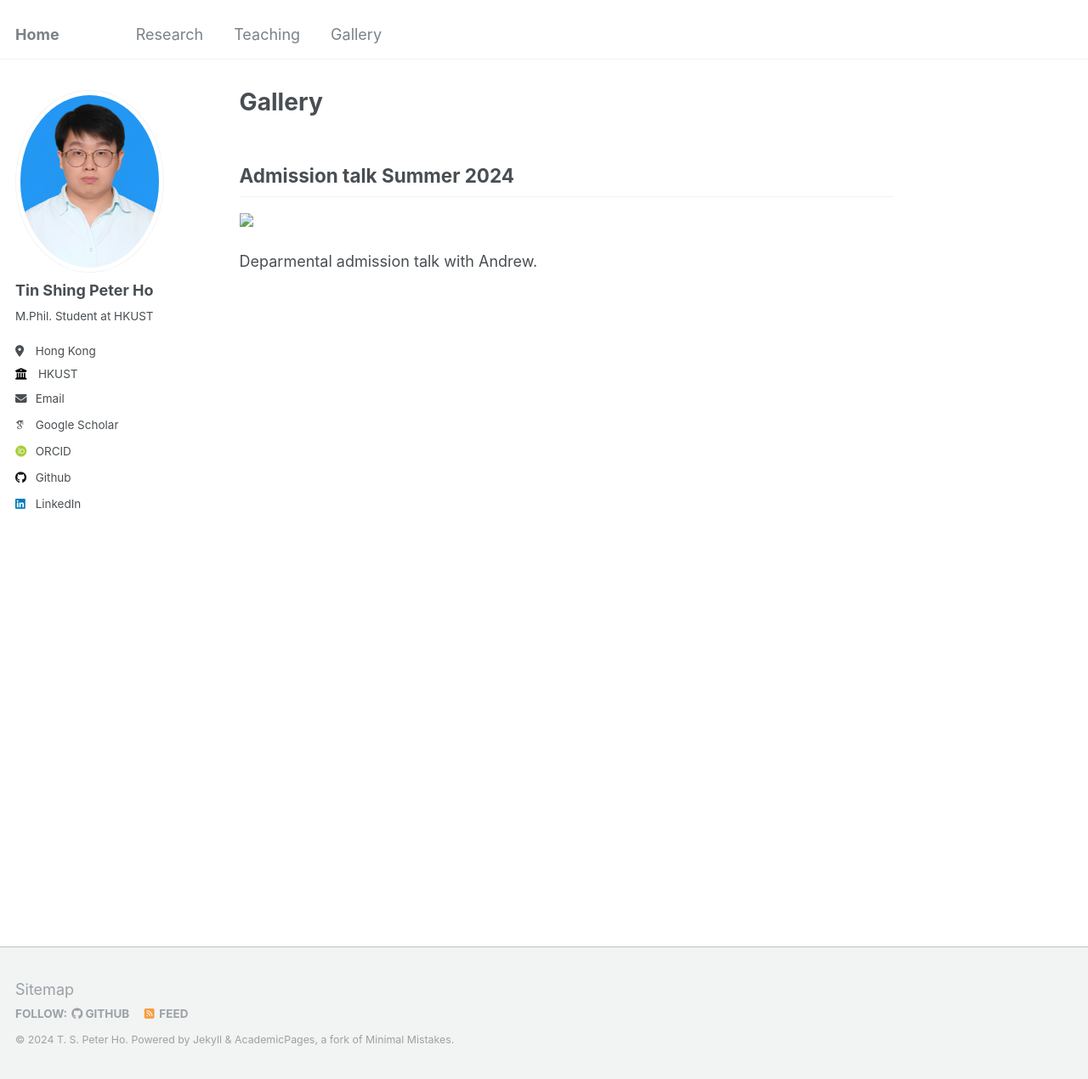
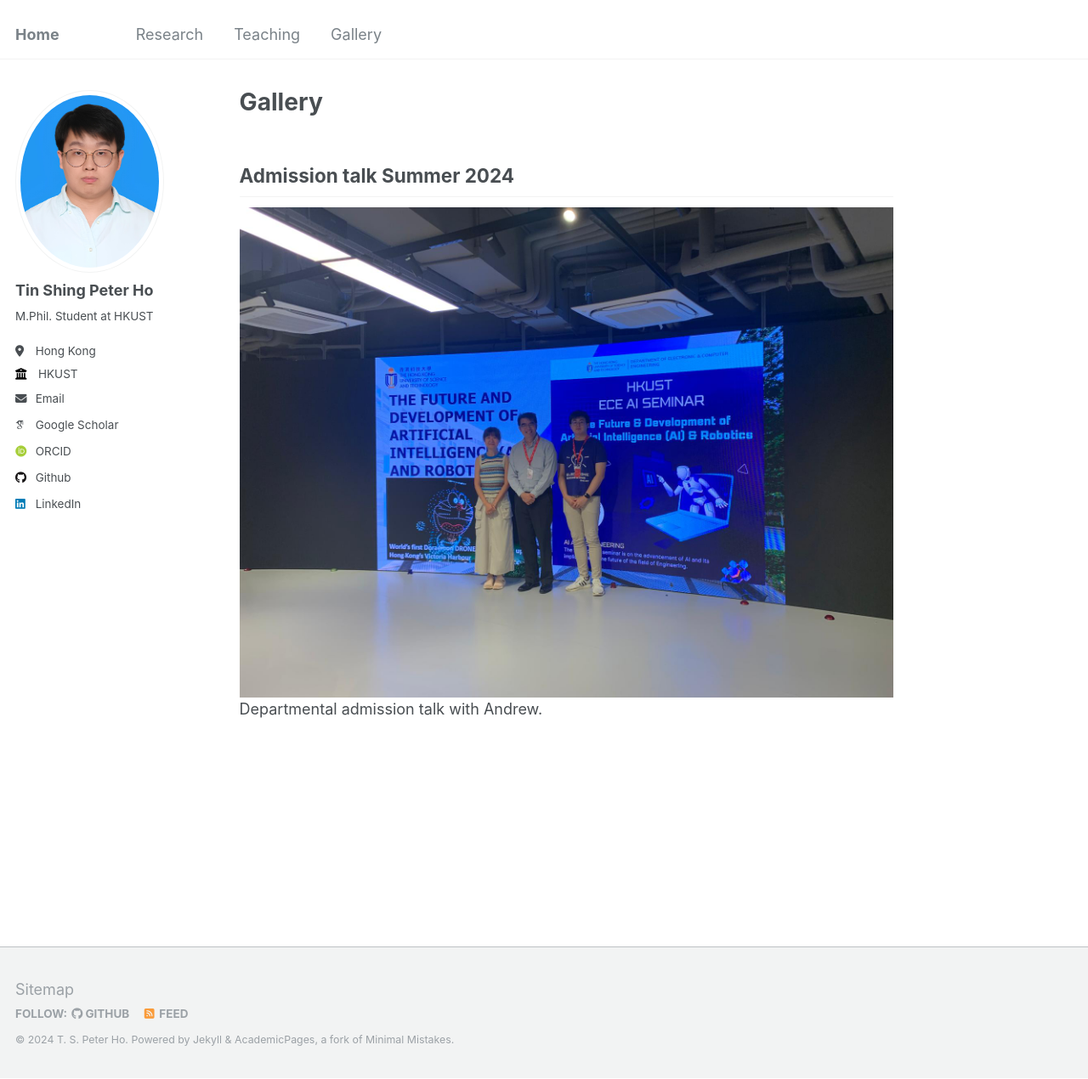
Before and after one commit to peterh0709/tspho.github.io, a Jekyll site: the page built from _pages/gallery.md, in a window 1280 px wide and 1270 px high. Shown: the whole window at 85% size. Built offline with Jekyll 4.4.1, drawn with Linux system fonts in a browser that asks for light colours; some web fonts are replaced.

Commit message:
Update gallery.md

```diff
--- a/_pages/gallery.md
+++ b/_pages/gallery.md
@@ -5,7 +5,5 @@ permalink: /Gallery/
 author_profile: true
 ---
 ## Admission talk Summer 2024
-
-<img src="/SS talk with andrew.jpg" />
-
-Deparmental admission talk with Andrew.
+<img src="/images/SS talk with andrew.jpg" />
+Departmental admission talk with Andrew.
```
